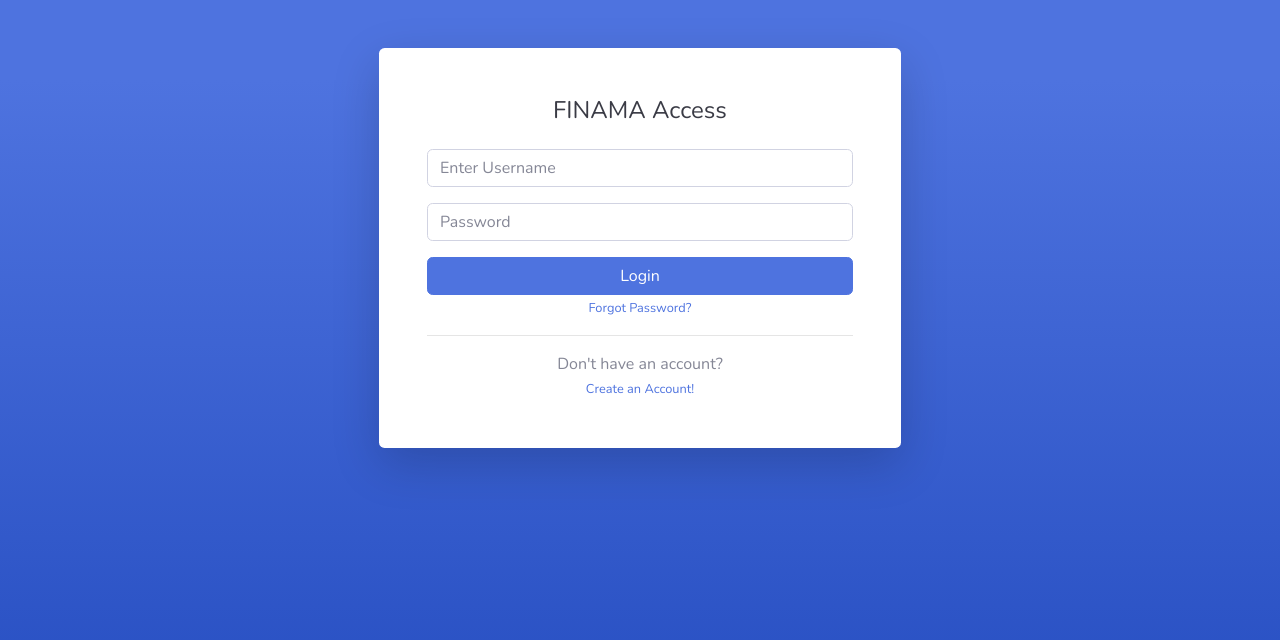
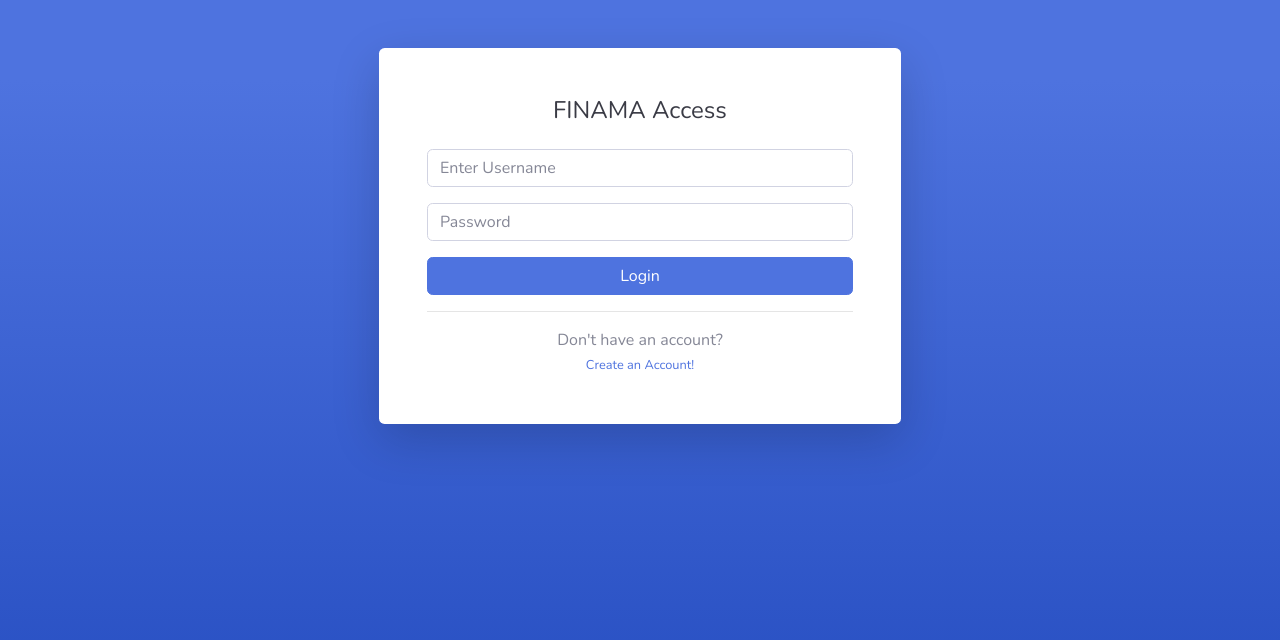
Before and after one commit to futsuunohito/FINAMA, a Django app: page / in a window 1280 px wide. Shown: the top 640 px of the page. Run offline with Django 3.2, Linux system fonts and the light colour scheme; some libraries are stand-ins or nearby versions.

Commit message:
try to pull vol.1

```diff
--- a/virtual_env/FINAMA/templates/login.html
+++ b/virtual_env/FINAMA/templates/login.html
@@ -41,9 +41,9 @@
                 <a href="#" class="btn btn-google btn-user btn-block">
                   <i class="fab fa-google fa-fw"></i> Login with Google
                 </a> -->
-                <div class="text-center">
+                {% comment %} <div class="text-center">
                   <a class="small" href="forgot-password.html">Forgot Password?</a>
-                </div>
+                </div> {% endcomment %}
               </form>
 
               <hr>
--- a/virtual_env/FINAMA/templates/register.html
+++ b/virtual_env/FINAMA/templates/register.html
@@ -54,9 +54,9 @@
                 </div>
 
                 <input class="btn btn-success btn-user btn-block" type="submit" name="" value="Register">
-                <div class="text-center">
+                {% comment %} <div class="text-center">
                     <a class="small" href="forgot-password.html">Forgot Password?</a>
-                  </div>
+                  </div> {% endcomment %}
                 <!-- <hr> -->
                 <!-- <a href="index.html" class="btn btn-google btn-user btn-block">
                   <i class="fab fa-google fa-fw"></i> Register with Google
```
